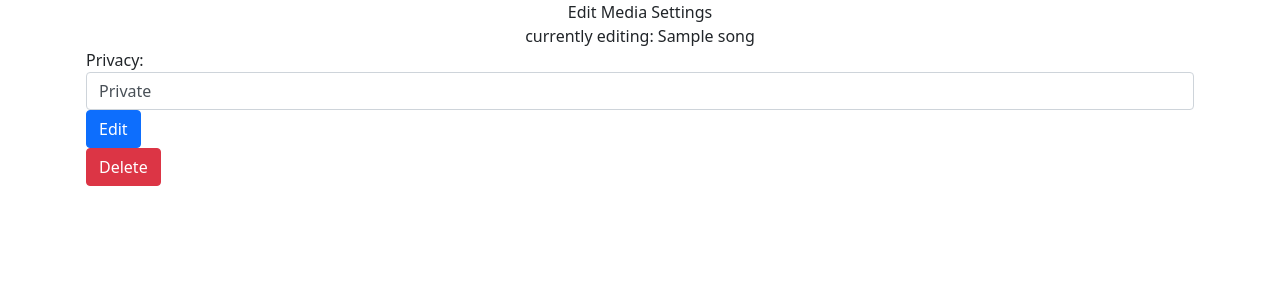
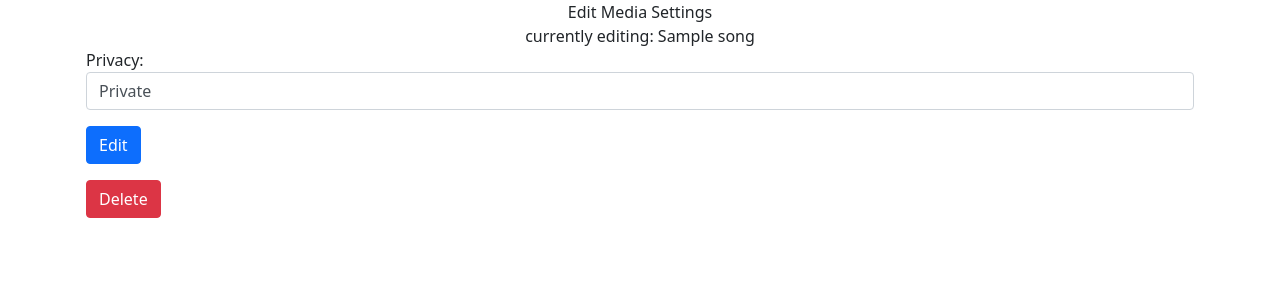
Before and after one commit to urlordjames/musicserver, a Django app: template homepage/templates/edit.html in a window 1280 px wide. Shown: the top 300 px of the page. Run offline with Django 3.2, Linux system fonts and the light colour scheme; the template is opened without the code that fills it: values that come from a table or form of the project are taken from there, others are empty; tables that the repository leaves empty hold one stand-in row (values such as "Sample post"); some libraries are stand-ins or nearby versions.

Commit message:
updated more things to bootstrap 5

```diff
--- a/homepage/templates/edit.html
+++ b/homepage/templates/edit.html
@@ -10,7 +10,7 @@
     <form action="/edit/?media={{ media.title }}" method="POST">
         {% csrf_token %}
         <div class="container">
-            <div class="form-group">
+            <div class="mb-3">
                 <label class="small-text" for="privacy">Privacy:</label>
                 <select name="privacy" class="form-control" id="privacy">
                     <option value="private" selected="">Private</option>
@@ -18,7 +18,9 @@
                     <option value="public">Public</option>
                 </select>
             </div>
-            <input type="submit" class="btn btn-primary" value="Edit">
+            <div class="mb-3">
+                <input type="submit" class="btn btn-primary" value="Edit">
+            </div>
         </div>
     </form>
     <form action="/edit/?media={{ media.title }}" method="POST">
--- a/homepage/templates/form.html
+++ b/homepage/templates/form.html
@@ -21,7 +21,9 @@
             <input type="file" name="mediafile" required>
         </div>
         {% endif %}
-        <input type="submit" class="btn btn-primary" value="{{ action }}">
+        <div class="mb-3">
+            <input type="submit" class="btn btn-primary" value="{{ action }}">
+        </div>
     </div>
 </form>
 {% endblock %}
--- a/homepage/templates/passwordreset.html
+++ b/homepage/templates/passwordreset.html
@@ -17,7 +17,9 @@
                 <label class="small-text" for="password">New Password:</label>
                 <input class="form-control" type="password" id="password" name="password" required>
             </div>
-            <input type="submit" class="btn btn-danger" value="Reset Password">
+            <div class="mb-3">
+                <input type="submit" class="btn btn-danger" value="Reset Password">
+            </div>
         </div>
     </form
 {% endblock %}
```
